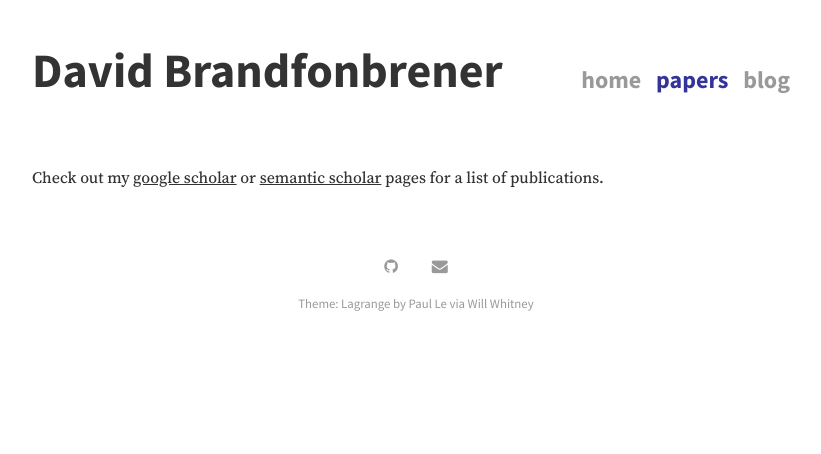
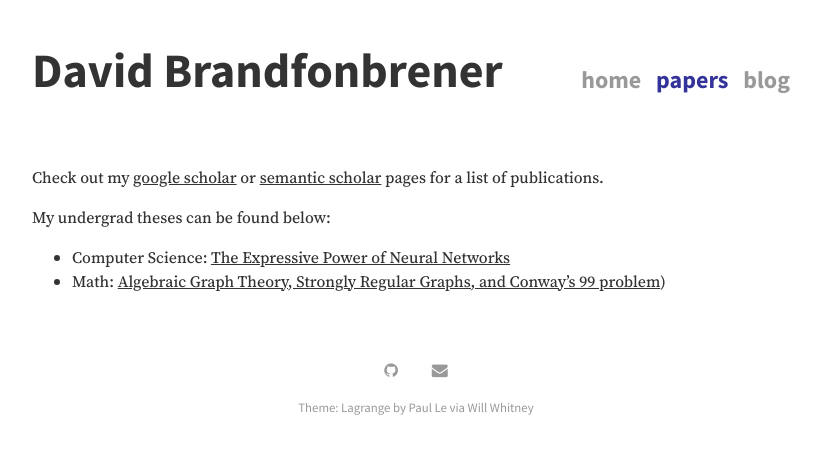
Before and after one commit to davidbrandfonbrener/davidbrandfonbrener.github.io, a Jekyll site: the page built from menu/papers.md, in a window 1280 px wide. Shown: the top 454 px of the page, without its empty margins (224-1045 px from the left). Built offline with Jekyll 4.4.1, drawn with Linux system fonts in a browser that asks for light colours; nearby versions of some CDN libraries; a script that is not in the unit is left out.

Commit message:
added theses

```diff
--- a/menu/papers.md
+++ b/menu/papers.md
@@ -3,3 +3,10 @@ layout: page
 title: papers
 ---
 Check out my [google scholar](https://scholar.google.com/citations?user=AmubonoAAAAJ&hl=en) or [semantic scholar](https://www.semanticscholar.org/author/David-Brandfonbrener/35402876) pages for a list of publications.
+
+
+
+My undergrad theses can be found below:
+
+- Computer Science: [The Expressive Power of Neural Networks](/assets/papers/yale_cs_thesis.pdf)
+- Math: [Algebraic Graph Theory, Strongly Regular Graphs, and Conway's 99 problem](/assets/papers/yale_math_thesis.pdf))
```
Also changed, not shown: 2 other files.
